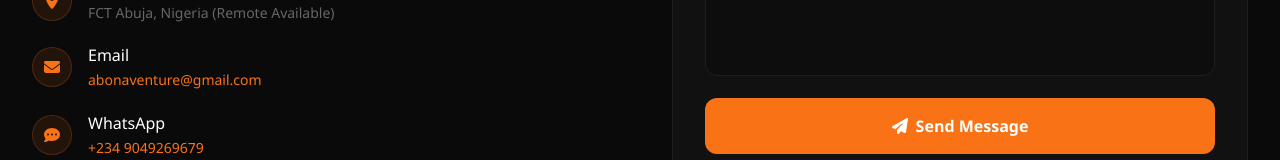
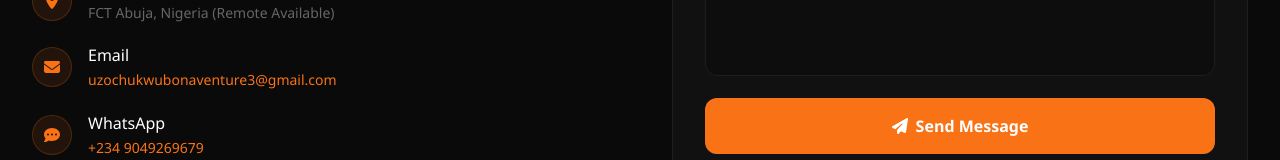
Before and after one commit to uzochukwubonaventure3-coder/Bonaventure-portfolio, a Next.js app: page /en/contact in a window 1280 px wide. Shown: the part 412-572 px from the top of the page. Built offline with nearby package versions, Linux system fonts and the light colour scheme; no server answers.

Commit message:
Update portfolio

```diff
--- a/app/[locale]/contact/page.tsx
+++ b/app/[locale]/contact/page.tsx
@@ -51,7 +51,7 @@ export default function ContactPage() {
                   </div>
                   <div>
                     <p className="text-white font-medium">Email</p>
-                    <a href="mailto:abonaventure@gmail.com" className="text-[#F97316] text-sm hover:underline">abonaventure@gmail.com</a>
+                    <a href="mailto:abonaventure@gmail.com" className="text-[#F97316] text-sm hover:underline">uzochukwubonaventure3@gmail.com</a>
                   </div>
                 </div>
                 <div className="flex items-center gap-4">
```
